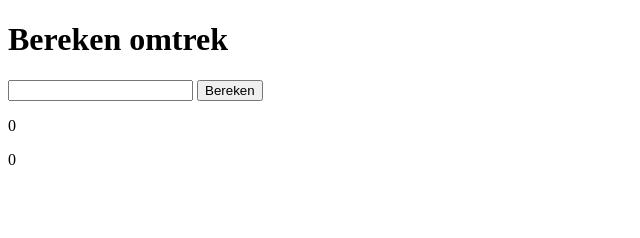
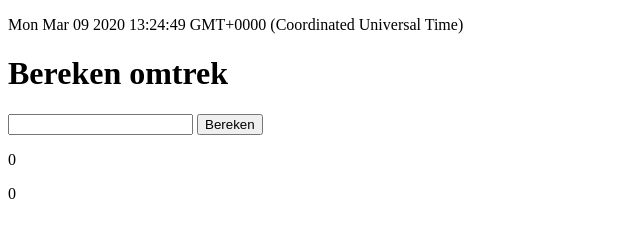
Before and after one commit to NielzosFilmsSchool/What-time-is-it--c7e20377, a plain HTML site: page index.html in a window 1280 px wide. Both pictures are taken after a click on the button "Bereken". Shown: the whole page, without its empty margins (0-640 px from the left). Drawn offline with Linux system fonts and the light colour scheme.

Commit message:
Uitwerking van de exercise

```diff
--- a/index.html
+++ b/index.html
@@ -1,12 +1,14 @@
 <!DOCTYPE html>
     <head>
-        <script src="script.js"></script>
+
     </head>
     <body>
+        <p></p>
         <h1>Bereken omtrek</h1>
         <input type="number"></input>
         <button onclick="bereken()">Bereken</button>
         <p></p>
         <p></p>
+        <script src="script.js"></script>
     </body>
 </html>
--- a/script.js
+++ b/script.js
@@ -1,9 +1,12 @@
 const pi = 3.14;
+
+var d = new Date();
+document.querySelectorAll("p")[0].innerHTML = d;
 
 function bereken() {
     let input = document.querySelector("input").value;
     var out = input * pi;
     var out2 = input * input * pi * 0.25;
-    document.querySelectorAll("p")[0].innerHTML = out;
-    document.querySelectorAll("p")[1].innerHTML = out2;
+    document.querySelectorAll("p")[1].innerHTML = out;
+    document.querySelectorAll("p")[2].innerHTML = out2;
 }
```
